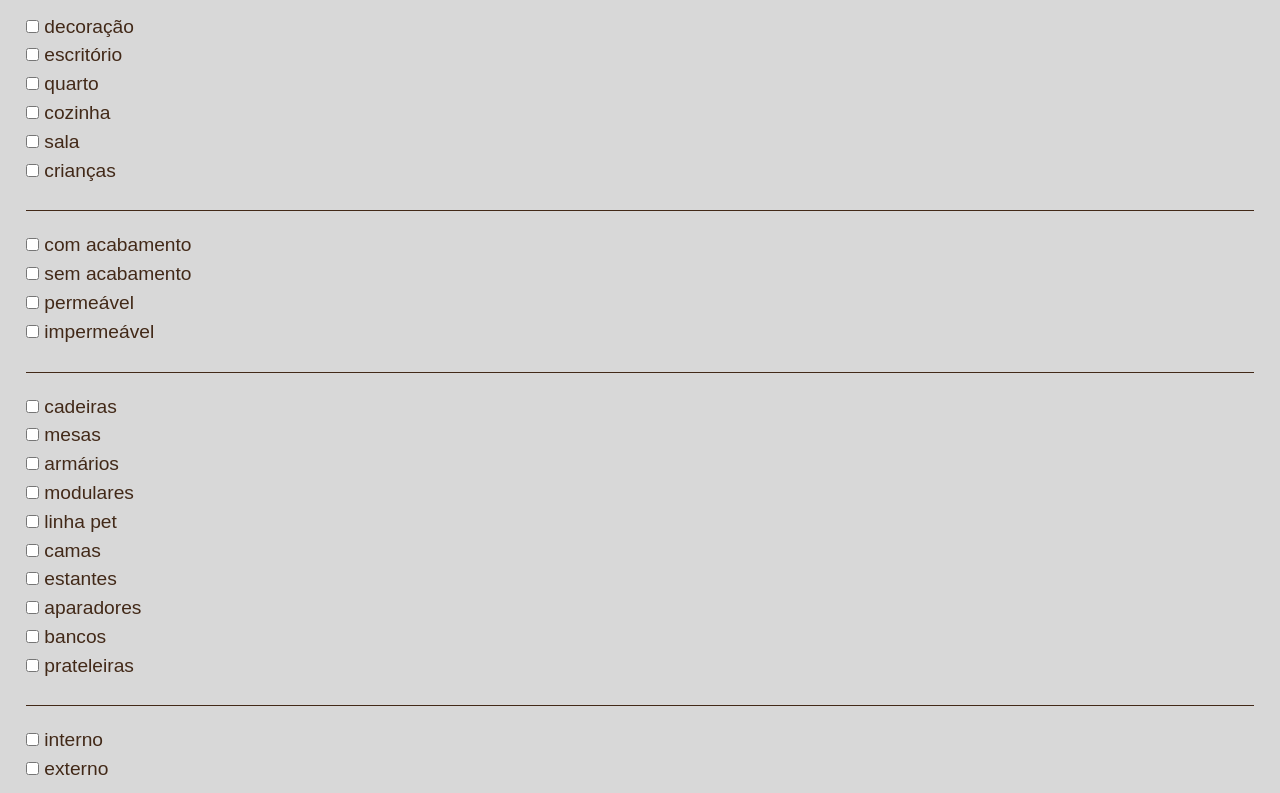
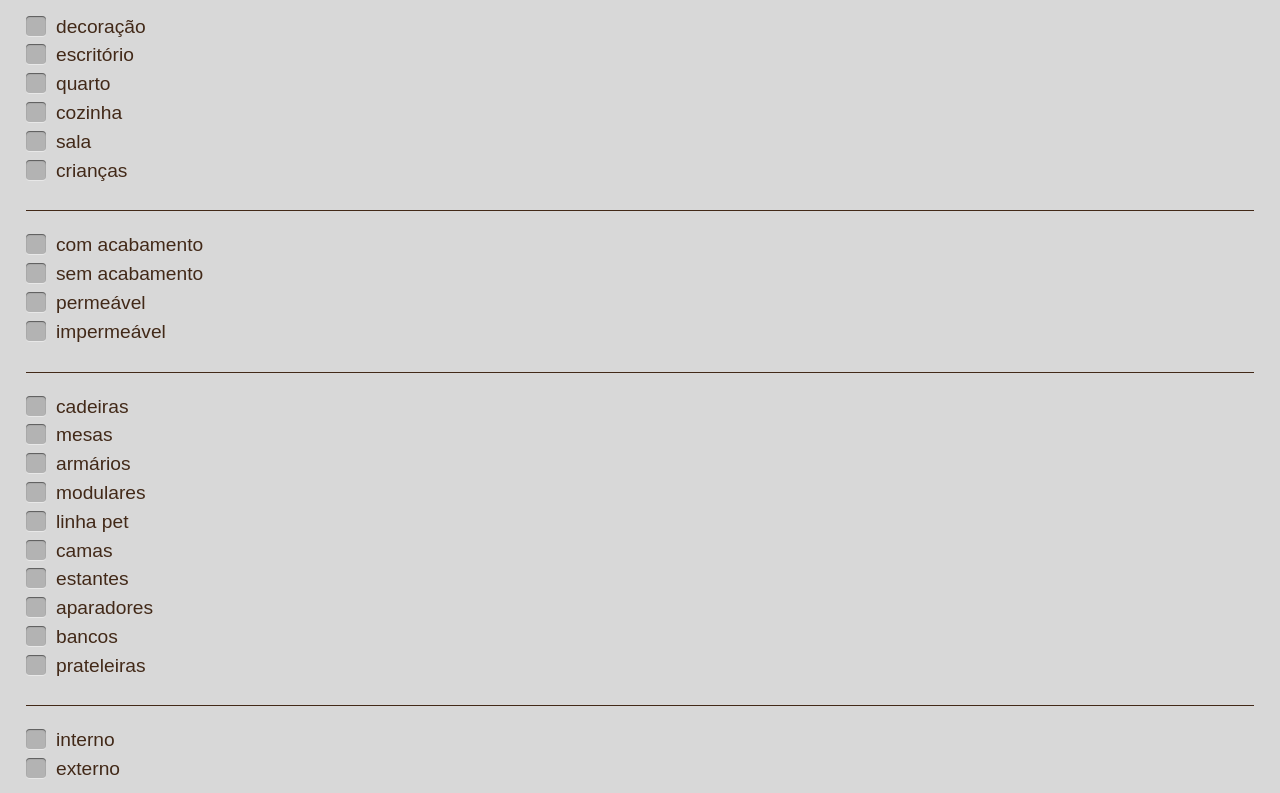
Before and after one commit to alencargu/fabrica-livre, a plain HTML site: page app/index.html in a window 1280 px wide. Shown: the part 747-1540 px from the top of the page. Drawn offline with Linux system fonts and the light colour scheme.

Commit message:
checkbox stylization

```diff
--- a/app/css/styles.css
+++ b/app/css/styles.css
@@ -133,6 +133,52 @@ body {
     line-height: 1.5;
 }
 
+.filter__item label {
+    position: relative;
+    padding-left: 30px;
+    cursor: pointer;
+}
+
+.filter__item input {
+    position: absolute;
+    z-index: -9999;
+}
+
+.filter__item span {
+    position: absolute;
+    top: 0;
+    left: 0;
+    display: inline-block;
+    width: 20px;
+    height: 20px;
+    border-radius: 4px;
+    background: #B3B3B3;
+    box-shadow: inset 0px 1px 1px rgba(0, 0, 0, 0.5), 0px 1px 0px rgba(255, 255, 255, 0.4);
+}
+
+.filter__item span:after {
+    content: '';
+    width: 9px;
+    height: 5px;
+    position: absolute;
+    top: 4px;
+    left: 4px;
+    border: 3px solid #fcfff4;
+    border-top: none;
+    border-right: none;
+    background: transparent;
+    opacity: 0;
+    transform: rotate(-45deg);
+}
+
+.filter__item input:checked + span:after {
+    opacity: 1;
+}
+
+.filter__item input:checked + span {
+    background: #239E46;
+}
+
 /* ==========================================================================
    #FURNITURE
    ========================================================================== */
--- a/app/index.html
+++ b/app/index.html
@@ -65,36 +65,42 @@
 	    <li class="filter__item">
 	      <label>
 		<input type="checkbox" name="purpose" value="decoracao">
+		<span></span>
 		decoração
 	      </label>
 	    </li>
 	    <li class="filter__item">
 	      <label>
 		<input type="checkbox" name="purpose" value="escritorio">
+		<span></span>
 		escritório
 	      </label>
 	    </li>
 	    <li class="filter__item">
 	      <label>
 		<input type="checkbox" name="purpose" value="quarto">
+		<span></span>
 		quarto
 	      </label>
 	    </li>
 	    <li class="filter__item">
 	      <label>
 		<input type="checkbox" name="purpose" value="cozinha">
+		<span></span>
 		cozinha
 	      </Label>
 	    </li>
 	    <li class="filter__item">
 	      <label>
 		<input type="checkbox" name="purpose" value="sala">
+		<span></span>
 		sala
 	      </label>
 	    </li>
 	    <li class="filter__item">
 	      <label>
 		<input type="checkbox" name="purpose" value="criancas">
+		<span></span>
 		crianças
 	      </label>
 	    </li>
@@ -106,24 +112,28 @@
 	    <li class="filter__item">
 	      <label>
 		<input type="checkbox" name="finishing" value="com-acabamento"/>
+		<span></span>
 		com acabamento
 	      </label>
 	    </li>
 	    <li class="filter__item">
 	      <label>
 		<input type="checkbox" name="finishing" value="sem-acabamento"/>
+		<span></span>
 		sem acabamento
 	      </label>
 	    </li>
 	    <li class="filter__item">
 	      <label>
 		<input type="checkbox" name="finishing" value="permeavel"/>
+		<span></span>
 		permeável
 	      </label>
 	    </li>
 	    <li class="filter__item">
 	      <label>
 		<input type="checkbox" name="finishing" value="impermeavel"/>
+		<span></span>
 		impermeável
 	      </label>
 	    </li>
@@ -135,60 +145,70 @@
 	    <li class="filter__item">
 	      <label>
 		<input name="kind" type="checkbox" value="cadeiras"/>
+		<span></span>
 		cadeiras
 	      </label>
 	    </li>
 	    <li class="filter__item">
 	      <label>
 		<input name="kind" type="checkbox" value="mesas"/>
+		<span></span>
 		mesas
 	      </label>
 	    </li>
 	    <li class="filter__item">
 	      <label>
 		<input name="kind" type="checkbox" value="armarios"/>
+		<span></span>
 		armários
 	      </label>
 	    </li>
 	    <li class="filter__item">
 	      <label>
 		<input name="kind" type="checkbox" value="modulares"/>
+		<span></span>
 		modulares
 	      </label>
 	    </li>
 	    <li class="filter__item">
 	      <label>
 		<input name="kind" type="checkbox" value="linha-pet"/>
+		<span></span>
 		linha pet
 	      </label>
 	    </li>
 	    <li class="filter__item">
 	      <label>
 		<input name="kind" type="checkbox" value="camas"/>
+		<span></span>
 		camas
 	      </label>
 	    </li>
 	    <li class="filter__item">
 	      <label>
 		<input name="kind" type="checkbox" value="estantes"/>
+		<span></span>
 		estantes
 	      </label>
 	    </li>
 	    <li class="filter__item">
 	      <label>
 		<input name="kind" type="checkbox" value="aparadores"/>
+		<span></span>
 		aparadores
 	      </label>
 	    </li>
 	    <li class="filter__item">
 	      <label>
 		<input name="kind" type="checkbox" value="bancos"/>
+		<span></span>
 		bancos
 	      </label>
 	    </li>
 	    <li class="filter__item">
 	      <label>
 		<input name="kind" type="checkbox" value="prateleiras"/>
+		<span></span>
 		prateleiras
 	      </label>
 	    </li>
@@ -200,12 +220,14 @@
 	    <li class="filter__item">
 	      <label>
 		<input type="checkbox" name="ambient" value="interno"/>
+		<span></span>
 		interno
 	      </label>
 	    </li>
 	    <li class="filter__item">
 	      <label>
 		<input type="checkbox" name="ambient" value="externo"/>
+		<span></span>
 		externo
 	      </label>
 	    </li>
```
